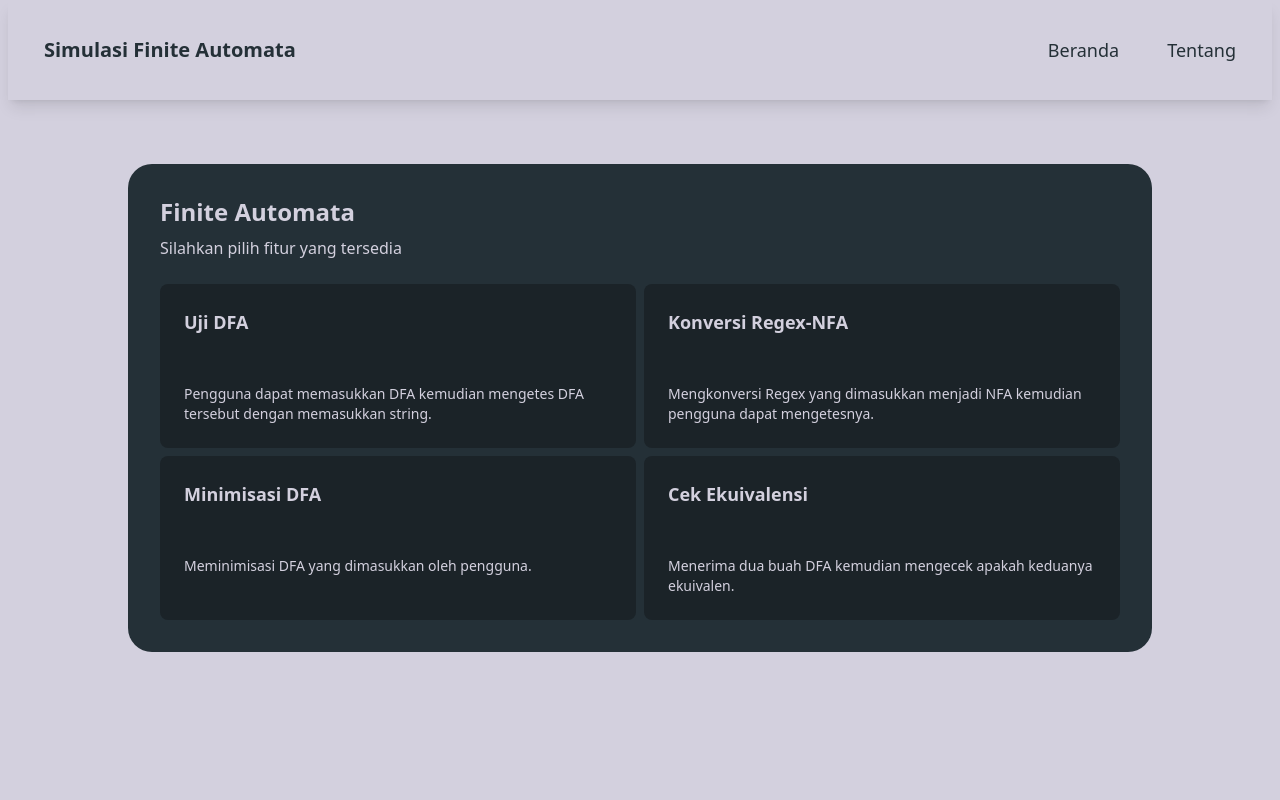
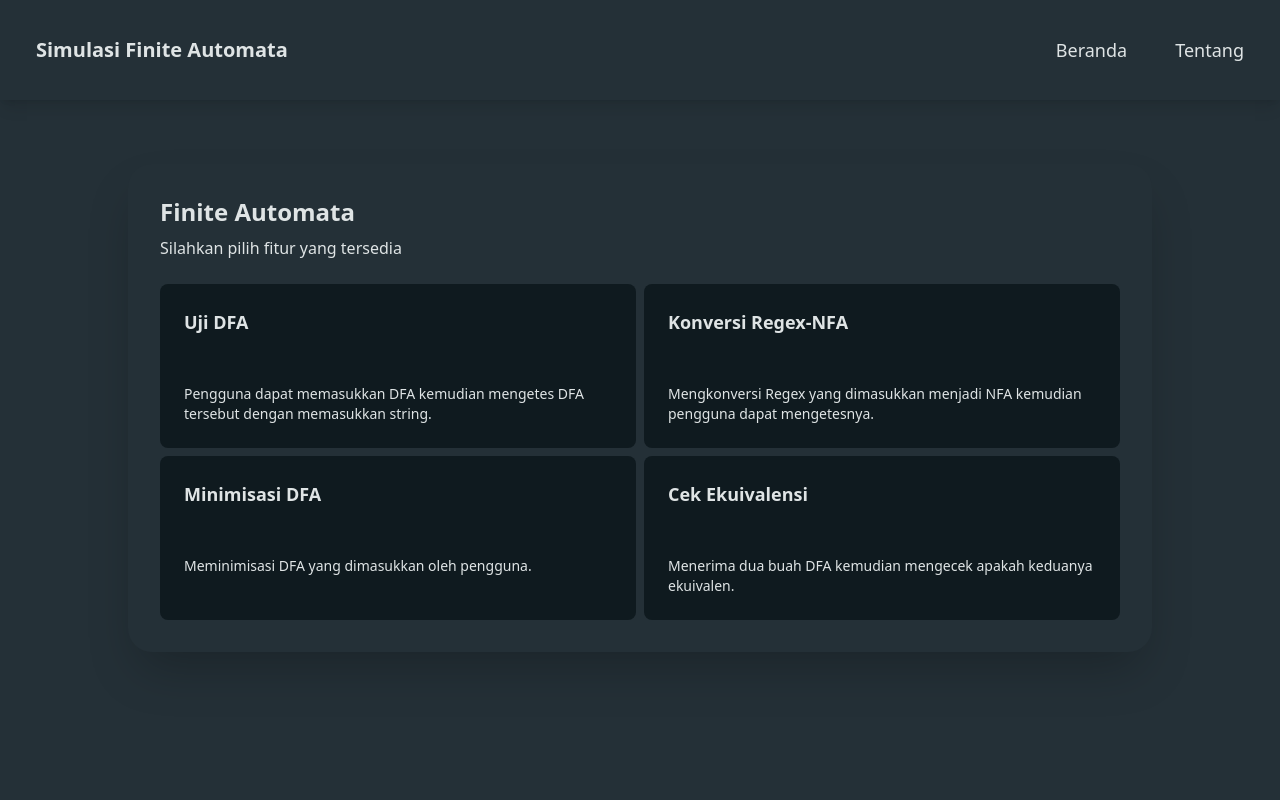
Before and after one commit to FredyRamadhan/flask-automata-simulator, a Flask app: page / in a window 1280 px wide. Run offline with Flask 3, Linux system fonts and the light colour scheme; some libraries are stand-ins or nearby versions.

Commit message:
updated ui

```diff
--- a/templates/beranda.html
+++ b/templates/beranda.html
@@ -6,7 +6,7 @@
 
 
 <section class="w-full mx-auto flex justify-center pt-[4rem]">
-    <div class="max-w-[1024px] flex flex-col gap-6 bg-charcoal text-cloud p-8 rounded-3xl">
+    <div class="max-w-[1024px] flex flex-col gap-6 bg-charcoal text-cloud shadow-2xl p-8 rounded-3xl">
             <article class="">
                 <h1 class="font-bold text-2xl">Finite Automata</h1>
                 <p class="mt-2">Silahkan pilih fitur yang tersedia</p>
--- a/templates/index.html
+++ b/templates/index.html
@@ -11,12 +11,12 @@
           theme: {
             extend: {
                 colors: {
-                    cloud: '#D3D0DE',
-                    orange: '#FF5B05',
+                    cloud: '#dfe4e5',
+                    orange: '#f78837',
                     charcoal: {
-                        darker: '#1b2328',
+                        lighter: '#3D5A66',
                         DEFAULT: '#243037',
-                        lighter: '#3b4a52',
+                        darker: '#0F1A1F',
                     },
                     aqua: '#075056',
                 },
@@ -25,14 +25,15 @@
         }
       </script>
 </head>
-<body class="bg-cloud text-light2 min-h-screen px-4 lg:px-2">
-    <nav class="bg-cloud p-9 shadow-lg">
+<body class="bg-charcoal min-h-screen">
+    <nav class="bg-charcoal text-cloud p-9 shadow-lg">
         <div class="container mx-auto flex justify-between items-center flex-wrap">
-            <a href="/" class="text-charcoal text-xl font-bold">
+            <a href="/" class="hover:text-orange transition duration-500 ease-in-out
+            transition duration-500 ease-in-out text-xl font-bold">
                 Simulasi Finite Automata
             </a>
 
-            <button id="mobile-menu-button" class="text-charcoal-darker md:hidden focus:outline-none focus:ring-2 focus:ring-charcoal">
+            <button id="mobile-menu-button" class="md:hidden focus:outline-none focus:ring-2 focus:ring-charcoal">
                 <svg class="w-6 h-6" fill="none" stroke="currentColor" viewBox="0 0 24 24" xmlns="http://www.w3.org/2000/svg">
                     <path stroke-linecap="round" stroke-linejoin="round" stroke-width="2"
                           d="M4 6h16M4 12h16m-7 6h7"></path>
@@ -41,21 +42,22 @@
 
             <div id="navigation-links" class="hidden md:flex flex-col md:flex-row w-full md:w-auto mt-4 md:mt-0 space-y-2 md:space-y-0 md:space-x-6">
                 <div>
-                    <a href="/" class="text-charcoal hover:text-orange text-lg font-medium transition duration-300 ease-in-out w-full text-center">
+                    <a href="/" class="hover:text-orange text-lg font-medium transition duration-500 ease-in-out text-center">
                         Beranda
                     </a>
                 </div>
                 <div>
-                    <a href="/tentang" class="text-charcoal hover:text-orange text-lg font-medium transition duration-300 ease-in-out w-full text-center">
+                    <a href="/tentang" class="hover:text-orange text-lg font-medium transition duration-500 ease-in-out text-center">
                         Tentang
                     </a>
                 </div>
             </div>
         </div>
     </nav>
-
+    <main class="px-4 lg:px-2">
         {% block content %}
         {% endblock %}
+    </main>
 
     <br><br><br>
     <script>
--- a/templates/minimisasi.html
+++ b/templates/minimisasi.html
@@ -6,7 +6,7 @@
 
 
 <section class="w-full flex justify-center pt-16">
-    <div class="max-w-[1024px] flex flex-col gap-6 bg-charcoal text-cloud p-8 rounded-3xl w-full">
+    <div class="max-w-[1024px] flex flex-col gap-6 bg-charcoal text-cloud shadow-2xl p-8 rounded-3xl w-full">
 
       <article>
         <h1 class="font-bold text-2xl">Minimisasi DFA</h1>
--- a/templates/uji_dfa.html
+++ b/templates/uji_dfa.html
@@ -4,7 +4,7 @@
 
 {% block content %}
 <section class="w-full flex justify-center pt-16">
-  <div class="max-w-[1024px] flex flex-col gap-6 bg-charcoal text-cloud p-8 rounded-3xl w-full">
+  <div class="max-w-[1024px] flex flex-col gap-6 bg-charcoal text-cloud shadow-2xl p-8 rounded-3xl w-full">
 
     <article>
       <h1 class="font-bold text-2xl text-center">Uji String pada DFA</h1>
```
Also changed, not shown: templates/404.html (+9 -7 lines), 1 other file.
